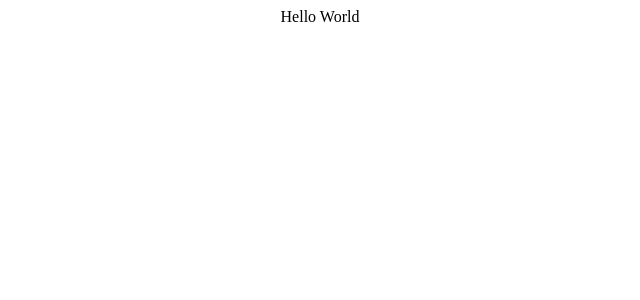
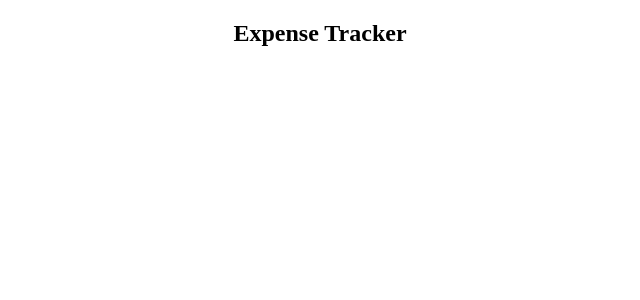
Before and after one commit to ArvinthC3000/expense-tracker-react-brad-, a React (Create React App) app: page / in a window 1280 px wide. Shown: the top 300 px of the page, without its empty margins (320-960 px from the left). Built offline with nearby package versions, Linux system fonts and the light colour scheme.

Commit message:
Headers component

```diff
--- a/src/App.js
+++ b/src/App.js
@@ -1,7 +1,12 @@
 import './App.css';
+import Header from './components/Header';
 
 const App = () => {
-  return <div className='App'>Hello World</div>;
+  return (
+    <div className='App'>
+      <Header />
+    </div>
+  );
 };
 
 export default App;
--- /dev/null
+++ b/src/components/Header.jsx
@@ -0,0 +1,9 @@
+import PropTypes from 'prop-types';
+
+const Header = props => {
+  return <h2>Expense Tracker</h2>;
+};
+
+Header.propTypes = {};
+
+export default Header;
```
